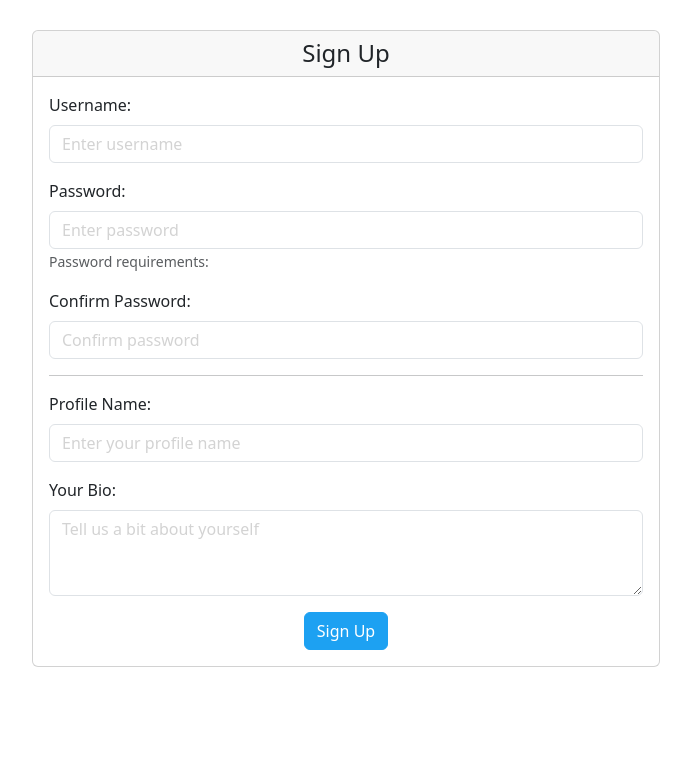
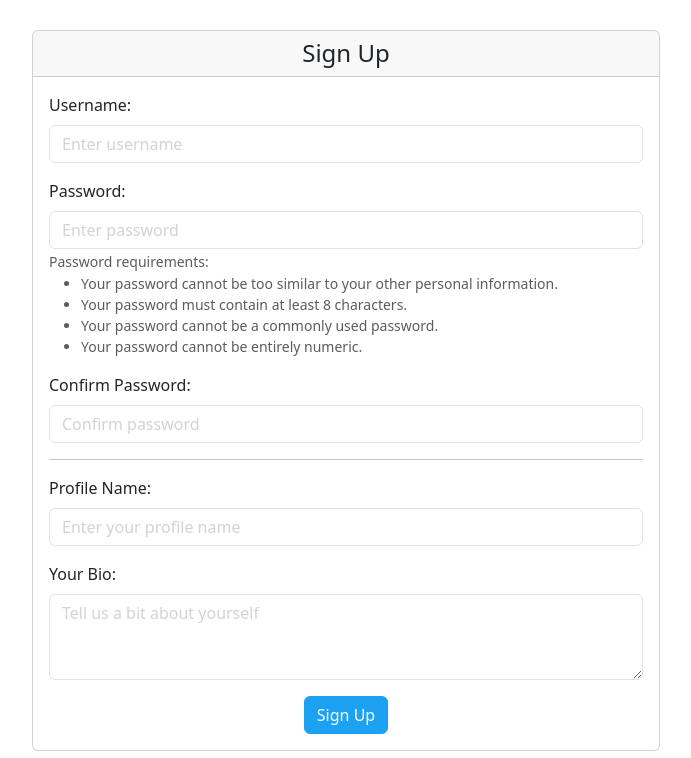
Before and after one commit to hungtran27411/Ruckus, a Django app: page /accounts/signup/ in a window 1280 px wide. Shown: the part 42-800 px from the top of the page, without its empty margins (294-985 px from the left). Run offline with Django 4.2, Linux system fonts and the light colour scheme.

Commit message:
hardcoded password requirements into signup

```diff
--- a/main_app/templates/registration/signup.html
+++ b/main_app/templates/registration/signup.html
@@ -39,9 +39,10 @@
             <small class="form-text text-muted">
               Password requirements:
               <ul>
-                {% for text in help_texts %}
-                  <li>{{ text }}</li>
-                {% endfor %}
+                <li>Your password cannot be too similar to your other personal information.</li>
+                <li>Your password must contain at least 8 characters.</li>
+                <li>Your password cannot be a commonly used password.</li>
+                <li>Your password cannot be entirely numeric.</li>
               </ul>
             </small>
           </div>
```
Also changed, not shown: Ruckus/settings.py (+14 -14 lines).
